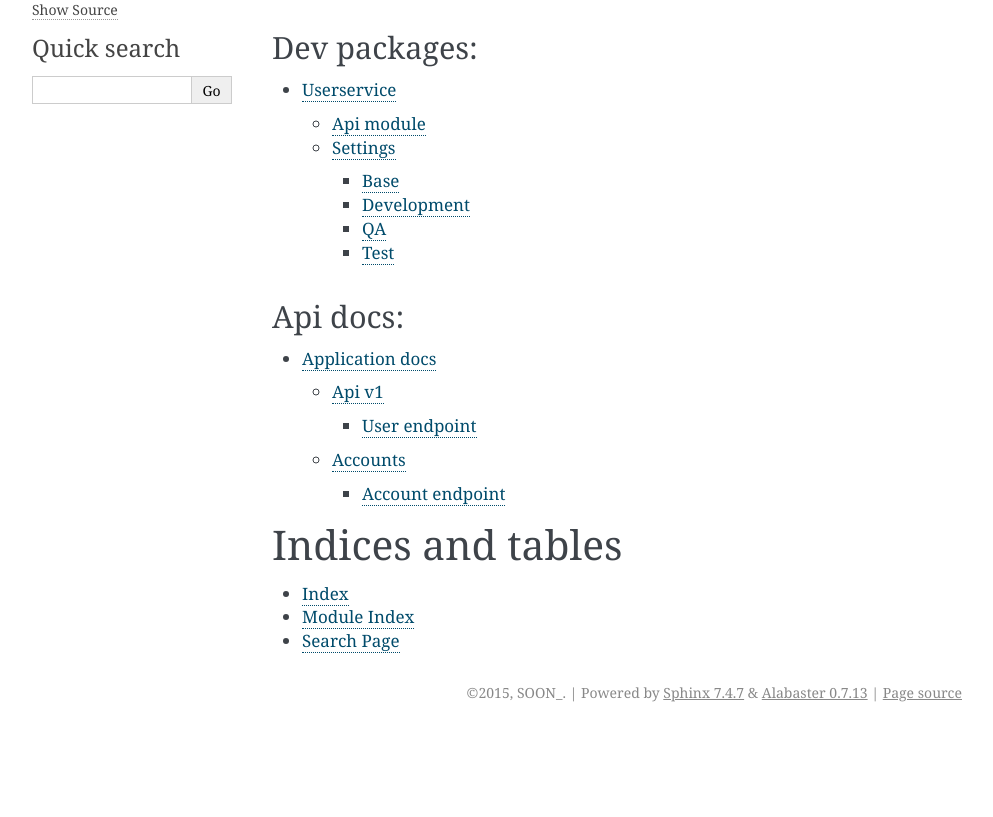
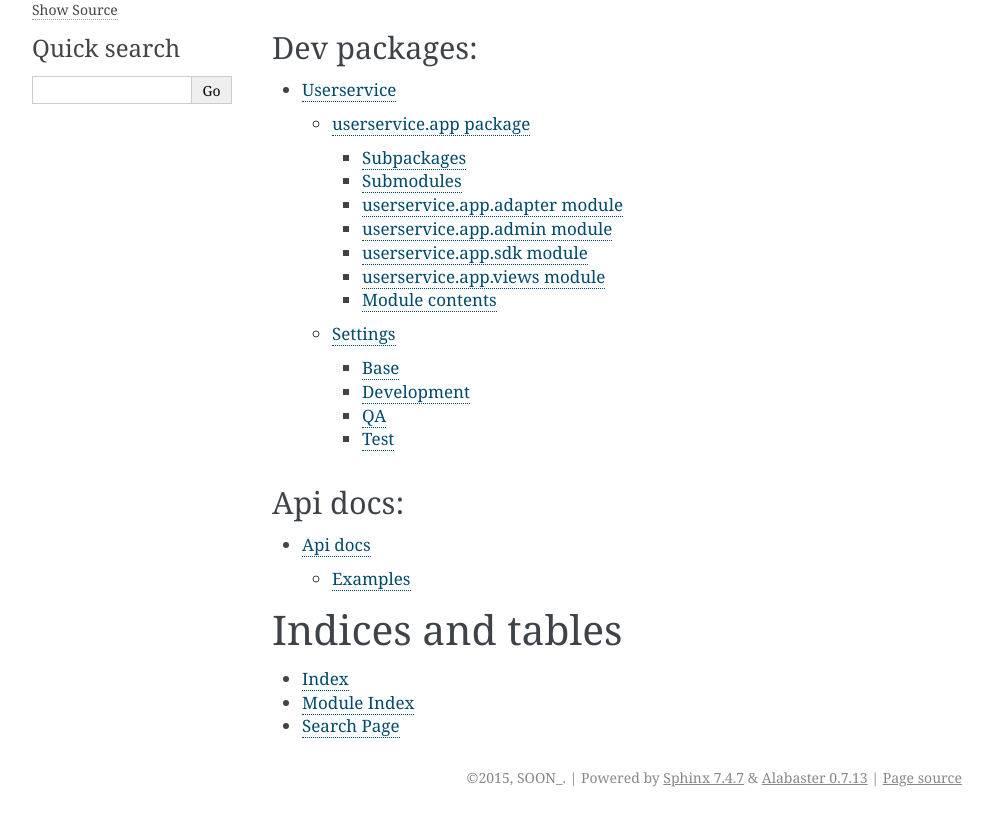
Before and after one commit to thisissoon/user-service, a Sphinx documentation site: the page built from docs/index.rst, in a window 1280 px wide, cut to the strip 256-1073 px from the top of the page. Shown: the whole strip, without its empty margins (148-1141 px from the left). Built offline with Sphinx 7.4.7, drawn with Linux system fonts in a browser that asks for light colours; pages that are not in the unit, such as notebooks, are missing from menus; before the commit the page ends 988 px from its top, so only the background shows below that.

```diff
--- a/docs/conf.py
+++ b/docs/conf.py
@@ -35,7 +35,7 @@ extensions = [
     'sphinx.ext.autodoc',
     'sphinx.ext.doctest',
     'sphinx.ext.todo',
-    'sphinxcontrib.napoleon',
+    # 'sphinxcontrib.napoleon',
 ]
 
 # Add any paths that contain templates here, relative to this directory.
--- a/docs/index.rst
+++ b/docs/index.rst
@@ -21,7 +21,7 @@ Api docs:
 .. toctree::
     :maxdepth: 3
 
-    docs.app
+    docs.api
 
 
 Indices and tables
--- /dev/null
+++ b/docs/modules.rst
@@ -0,0 +1,8 @@
+app
+===
+
+.. toctree::
+   :maxdepth: 4
+
+   manage
+   userservice
--- /dev/null
+++ b/docs/userservice.app.rst
@@ -0,0 +1,53 @@
+userservice.app package
+=======================
+
+Subpackages
+-----------
+
+.. toctree::
+
+    userservice.app.tests
+
+Submodules
+----------
+
+userservice.app.adapter module
+------------------------------
+
+.. automodule:: userservice.app.adapter
+    :members:
+    :undoc-members:
+    :show-inheritance:
+
+userservice.app.admin module
+----------------------------
+
+.. automodule:: userservice.app.admin
+    :members:
+    :undoc-members:
+    :show-inheritance:
+
+userservice.app.sdk module
+--------------------------
+
+.. automodule:: userservice.app.sdk
+    :members:
+    :undoc-members:
+    :show-inheritance:
+
+userservice.app.views module
+----------------------------
+
+.. automodule:: userservice.app.views
+    :members:
+    :undoc-members:
+    :show-inheritance:
+
+
+Module contents
+---------------
+
+.. automodule:: userservice.app
+    :members:
+    :undoc-members:
+    :show-inheritance:
--- a/docs/userservice.rst
+++ b/docs/userservice.rst
@@ -9,4 +9,5 @@ Userservice
     :maxdepth: 3
 
     userservice.api
+    userservice.app
     userservice.settings
```
Also changed, not shown: README.md (+2 -24 lines), docs/docs.api.rst (added, +54 -0 lines), docs/docs.app.accounts.rst (deleted, +0 -18 lines), docs/docs.app.rst (deleted, +0 -25 lines), docs/docs.app.users.rst (deleted, +0 -113 lines), docs/manage.rst (added, +7 -0 lines), docs/userservice.api.rst (deleted, +0 -31 lines), docs/userservice.app.tests.rst (added, +22 -0 lines).
